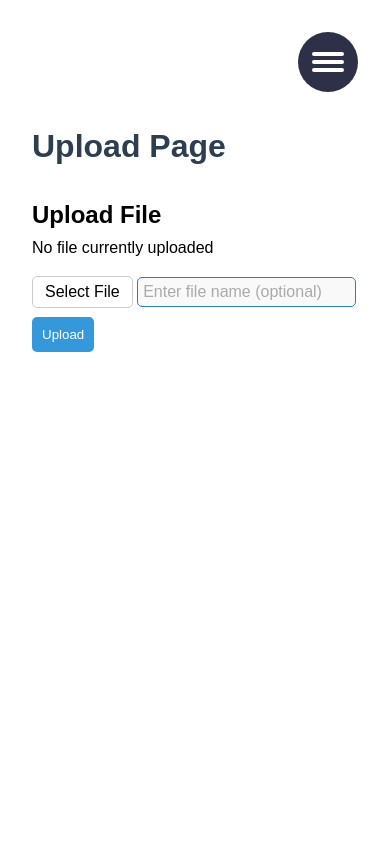
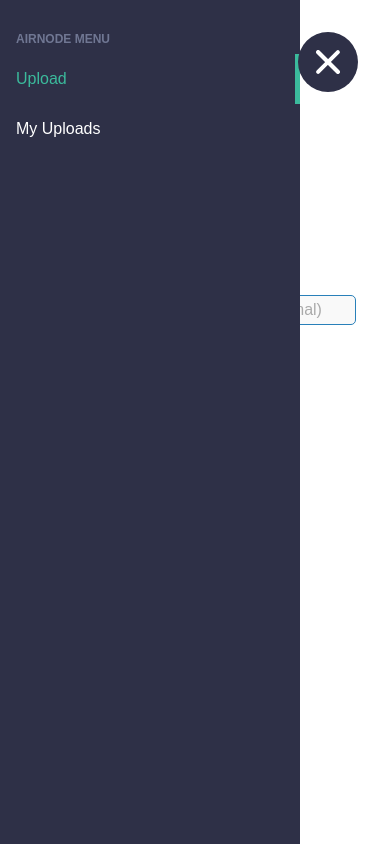
Before and after one commit to Izaan17/AirNode-Frontend, a plain HTML site: page index.html in a window 390 px wide. Both pictures are taken after a click on the element 328 px from the left and 62 px from the top of the page. Drawn offline with Linux system fonts and the light colour scheme.

Commit message:
Update UI. Fix side menu button not working for mobile devices

```diff
--- a/index.html
+++ b/index.html
@@ -20,6 +20,7 @@
         <main class="content">
             <h1>Upload Page</h1>
             <br>
+            <p>Welcome to the AirNode Dashboard</p>
             <br>
             <h2>Upload File</h2>
             <div id="progress-container" class="progress-container" style="display: none;">
--- a/my-uploads.js
+++ b/my-uploads.js
@@ -31,7 +31,7 @@ function updateFileList(files) {
 
     // Check if 'files' is a valid array
     if (!Array.isArray(files) || files.length === 0) {
-        elements.fileList.innerHTML = '<li>No files available</li>';
+        elements.fileList.innerHTML = '<li style="margin-top: 20px;">No files available</li>';
         return;
     }
 
--- a/sidebar.js
+++ b/sidebar.js
@@ -12,6 +12,14 @@ document.addEventListener("DOMContentLoaded", () => {
                     item.classList.add('is-active');
                 }
             });
+
+            // Add event listener to toggle sidebar visibility
+            const menuToggle = document.querySelector('.menu-toggle');
+            const sidebar = document.querySelector('.sidebar');
+            menuToggle.addEventListener('click', () => {
+                menuToggle.classList.toggle('is-active');
+                sidebar.classList.toggle('is-active');
+            });
         })
         .catch(error => console.error('Error loading sidebar:', error));
 });
--- a/styles.css
+++ b/styles.css
@@ -9,7 +9,6 @@
   display: flex;
   min-height: 100vh;
 }
-
 
 h1 {
   color: #2c3e50;
@@ -41,10 +40,10 @@ input[type="file"] {
 }
 
 .danger-button {
-    background-color: rgb(220, 61, 61);
+  background-color: rgb(220, 61, 61);
 }
 .danger-button:hover {
-    background-color: rgb(180, 61, 61);
+  background-color: rgb(180, 61, 61);
 }
 
 .custom-file-upload {
@@ -183,7 +182,7 @@ input[type="file"] {
 .sidebar .menu .menu-item {
   display: block;
   padding: 1em;
-  color: #FFF;
+  color: #fff;
   text-decoration: none;
   transition: 0.2s linear;
 }
@@ -227,16 +226,16 @@ input[type="file"] {
   width: 100%;
   height: 4px;
   border-radius: 99px;
-  background-color: #FFF;
-  transition-duration: .25s;
+  background-color: #fff;
+  transition-duration: 0.25s;
 }
 
 .hamburger > span::before {
-  content: '';
+  content: "";
   top: -8px;
 }
 .hamburger > span::after {
-  content: '';
+  content: "";
   top: 8px;
 }
 
```
Also changed, not shown: my-uploads.html (+1 -1 lines).
